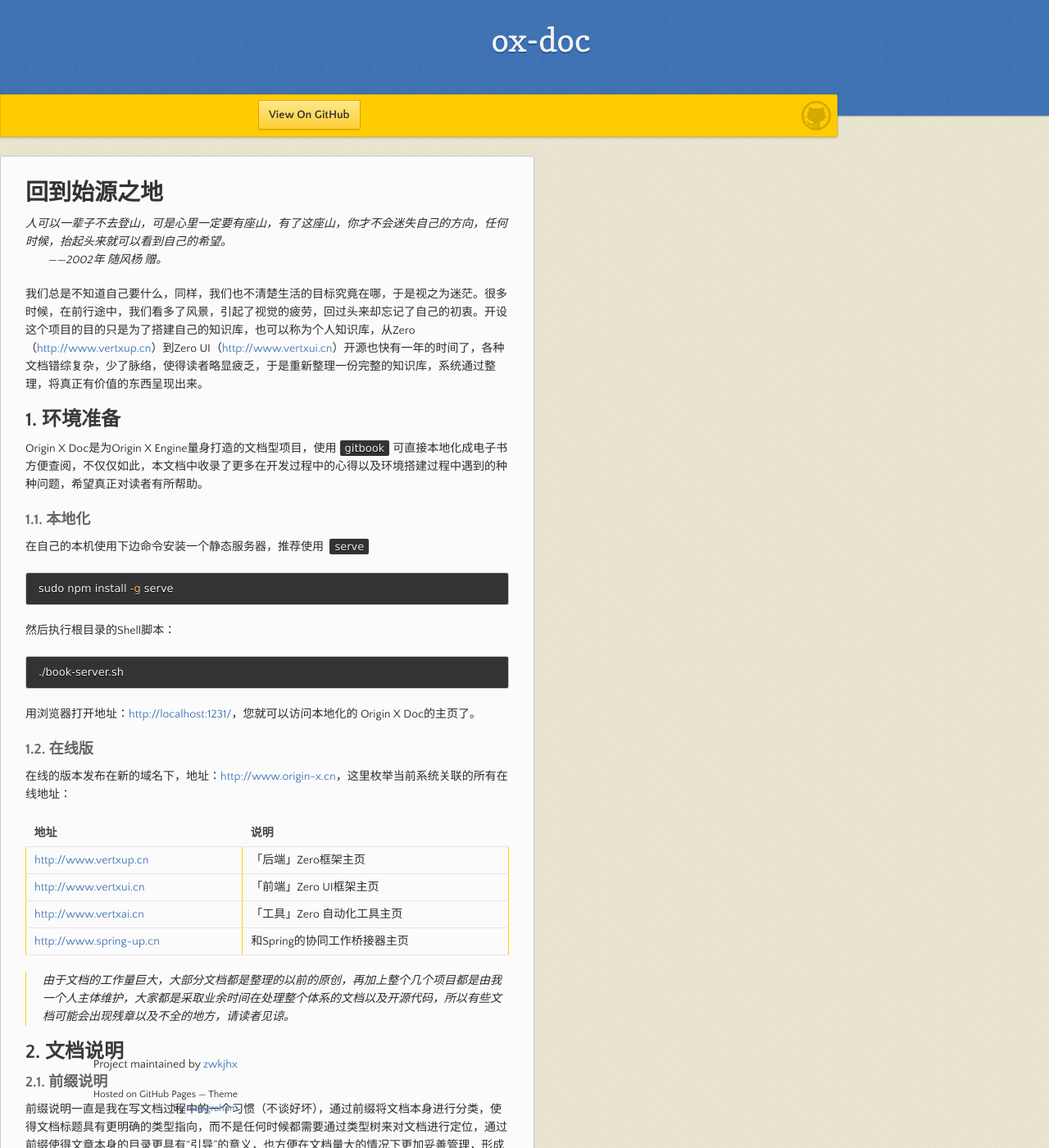
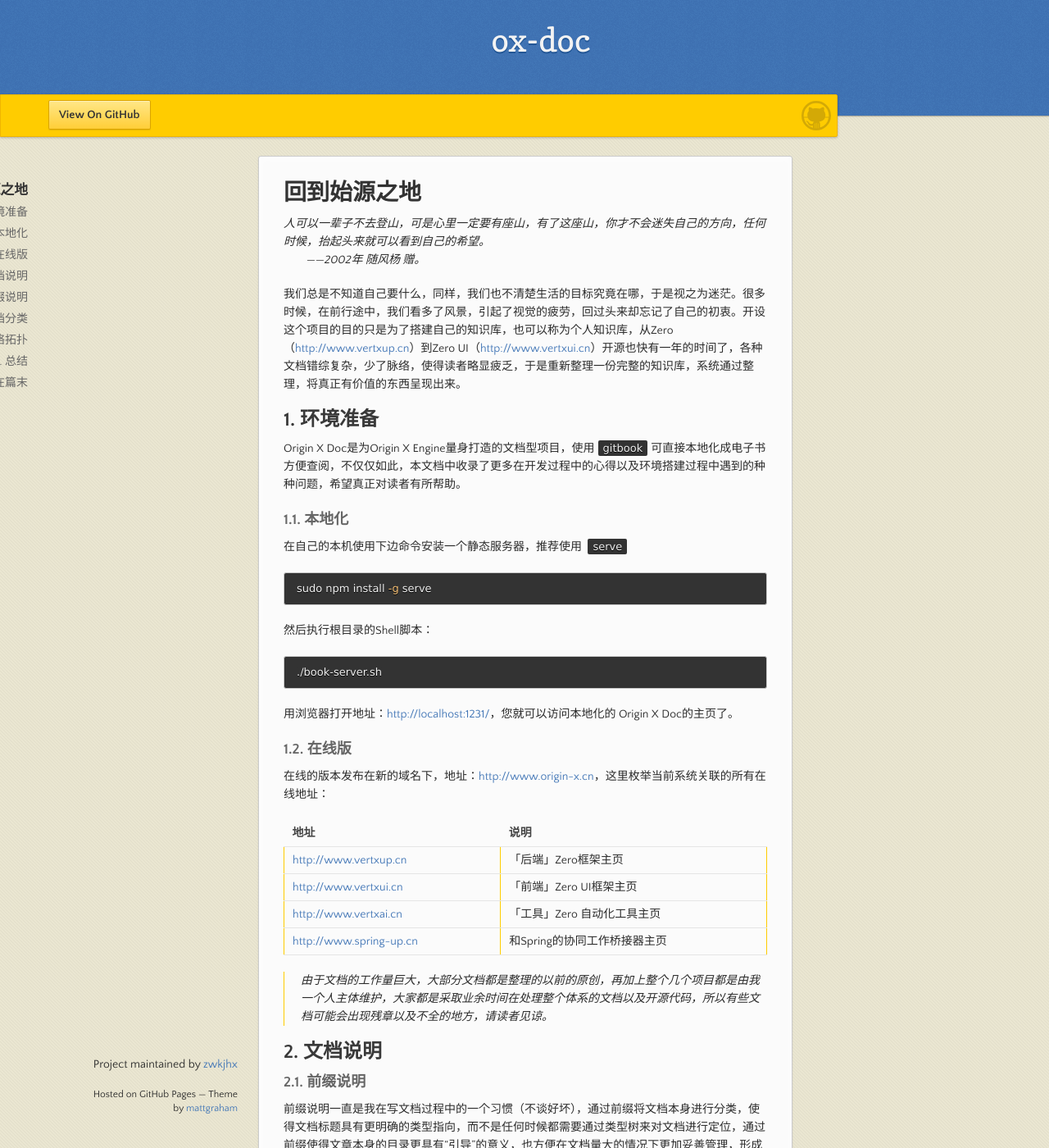
Before and after one commit to zwkjhx/ox-doc, a Jekyll site: the page built from README.md, in a window 1280 px wide and 1400 px high. Shown: the whole window at 82% size. Built offline with Jekyll 4.4.1, drawn with Linux system fonts in a browser that asks for light colours; our own code applies the rules of GitHub Pages for plain Markdown files; the repository's description, which GitHub fills in, is left out.

Commit message:
左边改成30%

```diff
--- a/_sass/jekyll-theme-leap-day-extend.scss
+++ b/_sass/jekyll-theme-leap-day-extend.scss
@@ -70,7 +70,7 @@
 }
 
 .wrapper {
-  width:1280px;
+  width:650px;
   margin:0 auto;
   position:relative;
 }
@@ -220,7 +220,7 @@
 
   .fork {
     position:fixed;
-    left:50%;
+    left:30%;
     margin-left:-325px;
     padding: 10px 12px;
     margin-top: 6px;
@@ -290,7 +290,7 @@
   width: 230px;
   position: fixed;
   top: 220px;
-  left:50%;
+  left:30%;
   margin-left:-580px;
   text-align: right;
 
```
